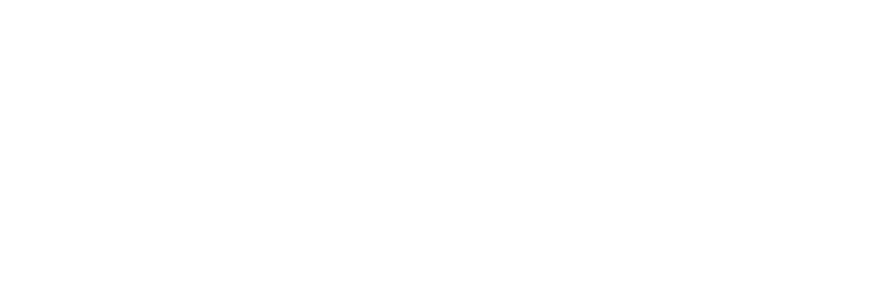
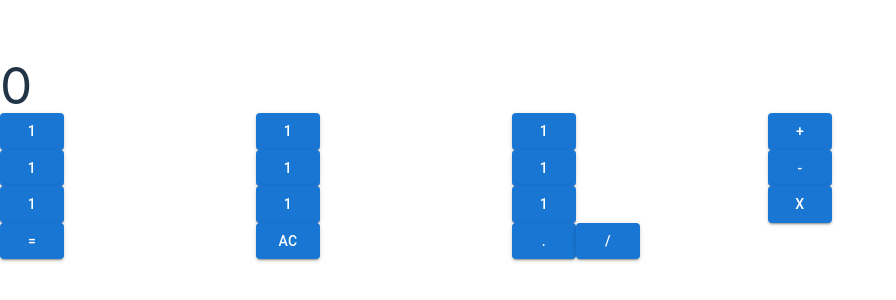
Before and after one commit to pastafartian/javascript-calculator, a React (Vite) app: page / in a window 1280 px wide. Shown: the part 242-542 px from the top of the page, without its empty margins (0-896 px from the left). Built offline with nearby package versions, Linux system fonts and the light colour scheme.

Commit message:
added buttons, clear and number input functionality

```diff
--- a/src/App.jsx
+++ b/src/App.jsx
@@ -1,37 +1,40 @@
 /* eslint-disable no-unused-vars */
-import { useState } from 'react';
+import * as React from 'react';
 import './App.css';
-import Input from './Input'
-import Operator from './Operator'
-import Clear from './Clear'
-import Equals from './Equals'
+import NumberInput from './NumberInput.jsx'
+import Operator from './Operator.jsx'
+import Clear from './Clear.jsx'
+import Equals from './Equals.jsx'
 import Display from './Display.jsx'
+import Period from './Period.jsx'
+import Grid from '@mui/material/Grid'
 
 function App() {
-  const [value, setValue] = useState(0);
-  const [operator, setOperator] = useState('');
-  const [input, setInput] = useState('');
+  const [value, setValue] = React.useState(0);
+  const [operator, setOperator] = React.useState(null);
+  const [input, setInput] = React.useState('');
 
   return (
     <div className="App">
       <Display value={value} input={input}/>
-      {/*<div className="buttons col-span-4">
-        <Input text ="1"/>
-        <Input text ="2"/>
-        <Input text ="3"/>
+      <Grid container className="buttons">
+        <NumberInput text ="1" input={input} setInput={setInput}/>
+        <NumberInput text ="1" input={input} setInput={setInput}/>
+        <NumberInput text ="1" input={input} setInput={setInput}/>
         <Operator text ="+" setOperator={setOperator}/>
-        <Input text ="4"/>
-        <Input text ="5"/>
-        <Input text ="6"/>
+        <NumberInput text ="1" input={input} setInput={setInput}/>
+        <NumberInput text ="1" input={input} setInput={setInput}/>
+        <NumberInput text ="1" input={input} setInput={setInput}/>
         <Operator text ="-" setOperator={setOperator}/>
-        <Input text ="7"/>
-        <Input text ="8"/>
-        <Input text ="9"/>
+        <NumberInput text ="1" input={input} setInput={setInput}/>
+        <NumberInput text ="1" input={input} setInput={setInput}/>
+        <NumberInput text ="1" input={input} setInput={setInput}/>
         <Operator text ="X" setOperator={setOperator}/>
-        <Clear />
-        <Equals />
+        <Equals text="=" setInput={setInput} operator={operator} value={value} input={input}/>
+        <Clear setInput={setInput} setOperator={setOperator} setValue={setValue}/>
+        <Period />
         <Operator text ="/" setOperator={setOperator}/>
-  </div> */}
+      </Grid>
     </div>
   )
 }
--- a/src/Clear.jsx
+++ b/src/Clear.jsx
@@ -1,11 +1,19 @@
+/* eslint-disable react/prop-types */
 import Button from '@mui/material/Button'
+import Grid from '@mui/material/Grid'
 
-export default function Operator() {
+export default function Clear({ setInput, setValue, setOperator}) {
+    const clear = () => {
+        setInput('');
+        setValue(0);
+        setOperator(null);
+    }
+
     return (
-        <>
-            <Button variant="contained" color="primary">
-                Operator
+        <Grid item xs={3}>
+            <Button onClick={clear} id="clear" variant="contained" color="primary">
+                AC
             </Button>
-        </>
+        </Grid>
     )
 }
--- a/src/Display.jsx
+++ b/src/Display.jsx
@@ -2,12 +2,13 @@
 
 
 export default function Display({ value, input}) {
-    if (input != null) {
+    if (input !== '') {
         return (
-            <h1>{input}</h1>
+            <div>
+                <h1>{input}</h1>
+            </div>
         )
     } else {
-        console.log('hello')
         return (
             <h1>{value}</h1>
         )
--- a/src/Equals.jsx
+++ b/src/Equals.jsx
@@ -1,11 +1,18 @@
+/* eslint-disable react/prop-types */
 import Button from '@mui/material/Button'
+import Grid from '@mui/material/Grid'
 
-export default function Operator() {
+export default function Equals({ text, value, setInput, input}) {
+    let operate = (e) => {
+        e.preventDefault();
+
+    }
+
     return (
-        <>
-            <Button variant="contained" color="primary">
-                Operator
+        <Grid item xs={3}>
+            <Button variant="contained" color="primary" onClick={operate}>
+                {text}
             </Button>
-        </>
+        </Grid>
     )
 }
--- /dev/null
+++ b/src/NumberInput.jsx
@@ -0,0 +1,18 @@
+/* eslint-disable react/prop-types */
+import Button from '@mui/material/Button';
+import Grid from '@mui/material/Grid';
+
+export default function NumberInput({ text, input, setInput }) {
+    const changeInput = () => {
+        let newInput = input.concat(text);
+        setInput(newInput);
+    }
+
+    return (
+        <Grid item xs={3}>
+            <Button variant="contained" color="primary" onClick={changeInput}>
+                {text}
+            </Button>
+        </Grid>
+    )
+}
--- a/src/Operator.jsx
+++ b/src/Operator.jsx
@@ -1,13 +1,31 @@
 /* eslint-disable react/prop-types */
 import Button from '@mui/material/Button'
+import Grid from '@mui/material/Grid'
 
 export default function Operator({ text, setOperator }) {
+    switch (text) {
+        case '+':
+            setOperator('multiply');
+            break;
+        case '-':
+            setOperator('subtract');
+            break;
+        case '*':
+            setOperator('multiply');
+            break;
+        case '/':
+            setOperator('divide')
+            break;
+        default:
+            break;
+    }
+
 
     return (
-        <>
+        <Grid item xs={3}>
             <Button variant="contained" color="primary" onClick={setOperator}>
                 {text}
             </Button>
-        </>
+        </Grid>
     )
 }
--- a/src/Input.jsx
+++ b/src/Period.jsx
@@ -1,11 +1,12 @@
 import Button from '@mui/material/Button'
+import Grid from '@mui/material/Grid'
 
-export default function Operator() {
+export default function Period() {
     return (
-        <>
+        <Grid item spacing={3}>
             <Button variant="contained" color="primary">
-                Operator
+                .
             </Button>
-        </>
+        </Grid>
     )
 }
```
Also changed, not shown: package.json (+10 -5 lines), 1 other file (tests, documents, lock files or other folders).
